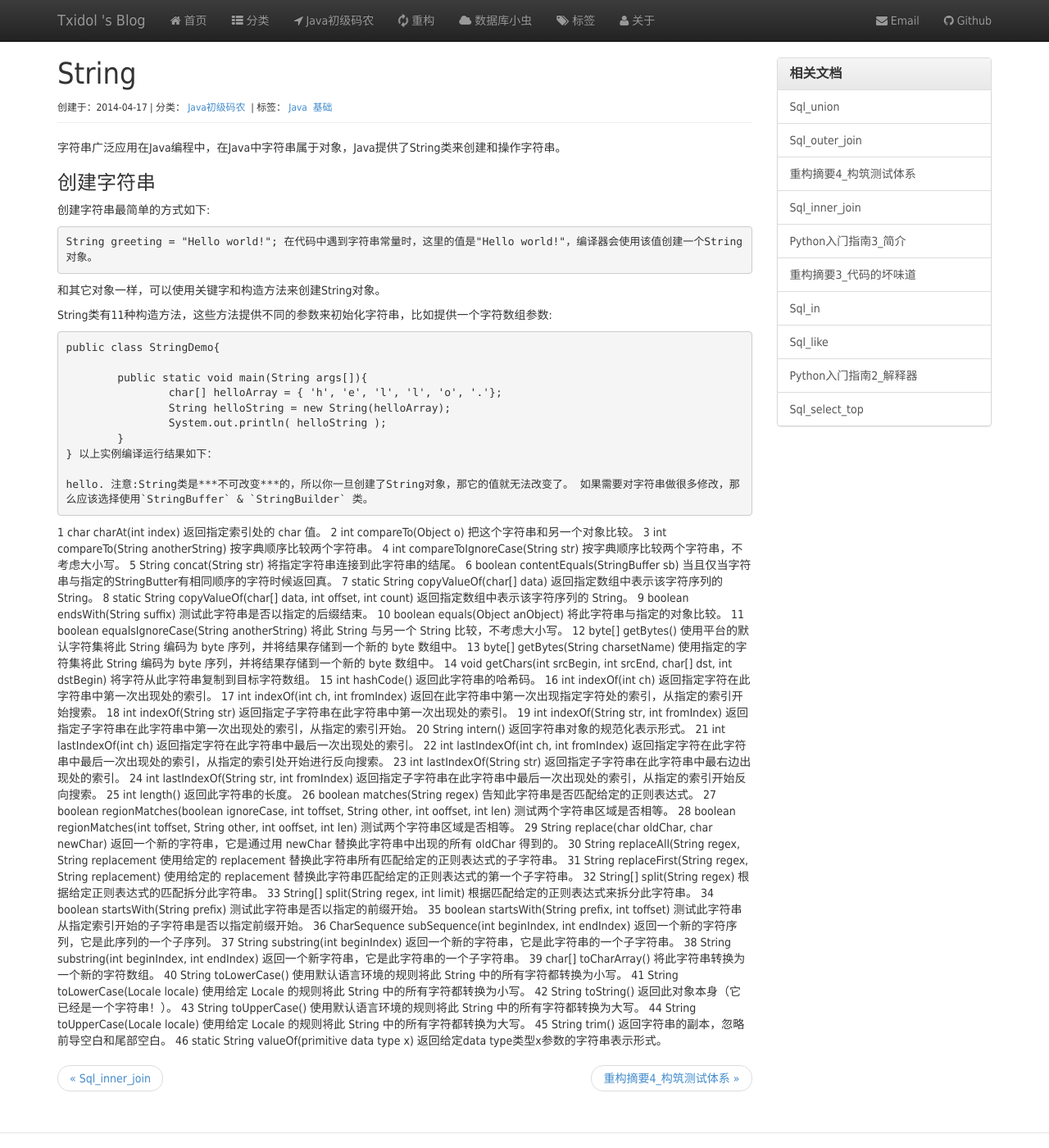
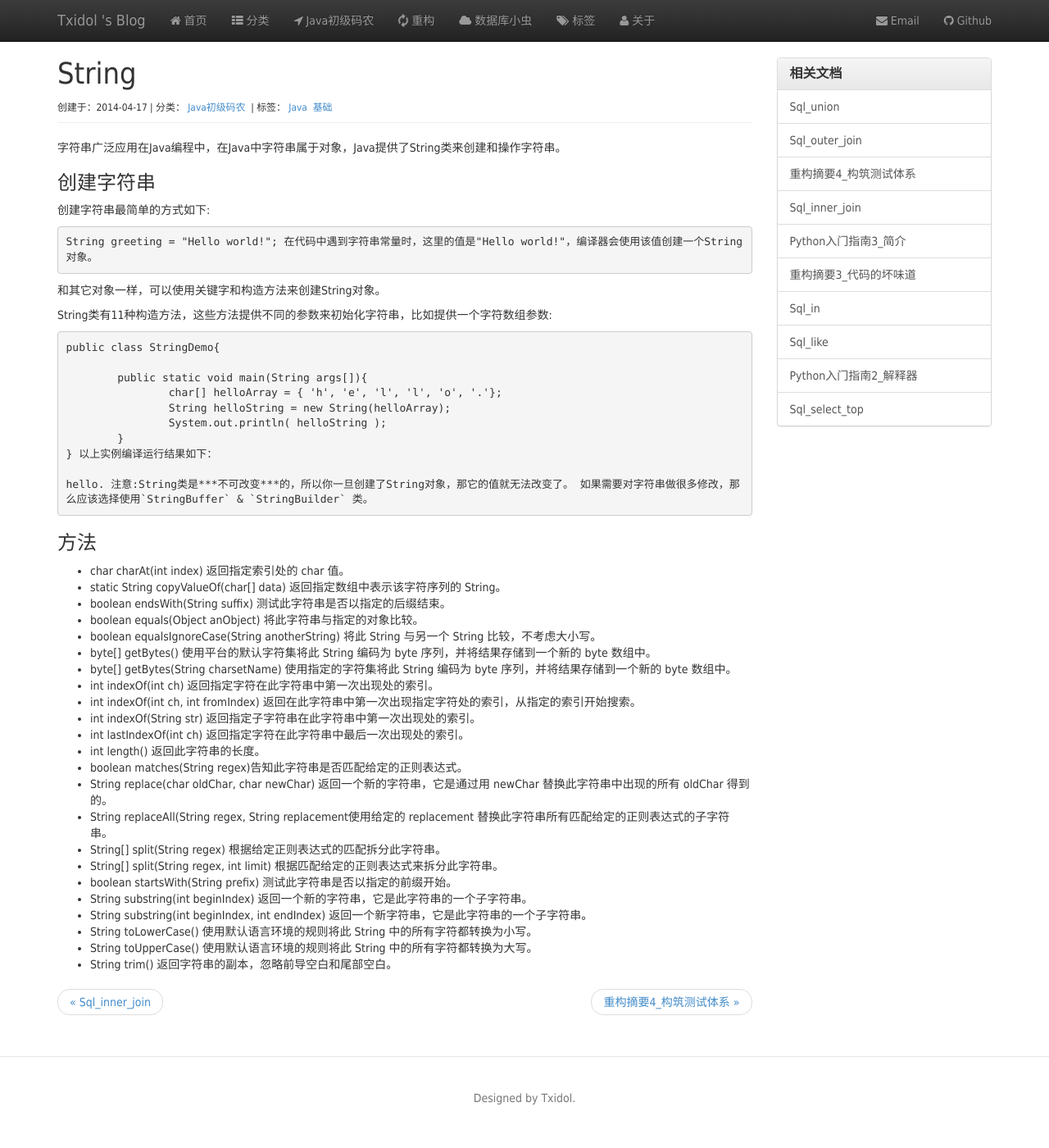
Before and after one commit to txidol/txidol.github.io, a Jekyll site: the page built from Java初级码农/_posts/2014-04-17-String.md, in a window 1280 px wide and 1400 px high. Shown: the whole window at 82% size. Built offline with Jekyll 4.4.1, drawn with Linux system fonts in a browser that asks for light colours; nearby versions of some CDN libraries; Markdown is read by kramdown in place of the engine named in the settings.

Commit message:
mod string

```diff
--- a/Java初级码农/_posts/2014-04-17-String.md
+++ b/Java初级码农/_posts/2014-04-17-String.md
@@ -29,95 +29,27 @@ String类有11种构造方法，这些方法提供不同的参数来初始化字
 	hello.
 注意:String类是***不可改变***的，所以你一旦创建了String对象，那它的值就无法改变了。 如果需要对字符串做很多修改，那么应该选择使用`StringBuffer` & `StringBuilder` 类。
 
-1	 char charAt(int index)
-返回指定索引处的 char 值。
-2	 int compareTo(Object o)
-把这个字符串和另一个对象比较。
-3	 int compareTo(String anotherString)
-按字典顺序比较两个字符串。
-4	 int compareToIgnoreCase(String str)
-按字典顺序比较两个字符串，不考虑大小写。
-5	 String concat(String str)
-将指定字符串连接到此字符串的结尾。
-6	 boolean contentEquals(StringBuffer sb)
-当且仅当字符串与指定的StringButter有相同顺序的字符时候返回真。
-7	 static String copyValueOf(char[] data)
-返回指定数组中表示该字符序列的 String。
-8	 static String copyValueOf(char[] data, int offset, int count)
-返回指定数组中表示该字符序列的 String。
-9	 boolean endsWith(String suffix)
-测试此字符串是否以指定的后缀结束。
-10	 boolean equals(Object anObject)
-将此字符串与指定的对象比较。
-11	 boolean equalsIgnoreCase(String anotherString)
-将此 String 与另一个 String 比较，不考虑大小写。
-12	 byte[] getBytes()
- 使用平台的默认字符集将此 String 编码为 byte 序列，并将结果存储到一个新的 byte 数组中。
-13	 byte[] getBytes(String charsetName)
-使用指定的字符集将此 String 编码为 byte 序列，并将结果存储到一个新的 byte 数组中。
-14	 void getChars(int srcBegin, int srcEnd, char[] dst, int dstBegin)
-将字符从此字符串复制到目标字符数组。
-15	 int hashCode()
-返回此字符串的哈希码。
-16	 int indexOf(int ch)
-返回指定字符在此字符串中第一次出现处的索引。
-17	 int indexOf(int ch, int fromIndex)
-返回在此字符串中第一次出现指定字符处的索引，从指定的索引开始搜索。
-18	 int indexOf(String str)
- 返回指定子字符串在此字符串中第一次出现处的索引。
-19	 int indexOf(String str, int fromIndex)
-返回指定子字符串在此字符串中第一次出现处的索引，从指定的索引开始。
-20	 String intern()
- 返回字符串对象的规范化表示形式。
-21	 int lastIndexOf(int ch)
- 返回指定字符在此字符串中最后一次出现处的索引。
-22	 int lastIndexOf(int ch, int fromIndex)
-返回指定字符在此字符串中最后一次出现处的索引，从指定的索引处开始进行反向搜索。
-23	 int lastIndexOf(String str)
-返回指定子字符串在此字符串中最右边出现处的索引。
-24	 int lastIndexOf(String str, int fromIndex)
- 返回指定子字符串在此字符串中最后一次出现处的索引，从指定的索引开始反向搜索。
-25	 int length()
-返回此字符串的长度。
-26	 boolean matches(String regex)
-告知此字符串是否匹配给定的正则表达式。
-27	 boolean regionMatches(boolean ignoreCase, int toffset, String other, int ooffset, int len)
-测试两个字符串区域是否相等。
-28	 boolean regionMatches(int toffset, String other, int ooffset, int len)
-测试两个字符串区域是否相等。
-29	 String replace(char oldChar, char newChar)
-返回一个新的字符串，它是通过用 newChar 替换此字符串中出现的所有 oldChar 得到的。
-30	 String replaceAll(String regex, String replacement
-使用给定的 replacement 替换此字符串所有匹配给定的正则表达式的子字符串。
-31	 String replaceFirst(String regex, String replacement)
- 使用给定的 replacement 替换此字符串匹配给定的正则表达式的第一个子字符串。
-32	 String[] split(String regex)
-根据给定正则表达式的匹配拆分此字符串。
-33	 String[] split(String regex, int limit)
-根据匹配给定的正则表达式来拆分此字符串。
-34	 boolean startsWith(String prefix)
-测试此字符串是否以指定的前缀开始。
-35	 boolean startsWith(String prefix, int toffset)
-测试此字符串从指定索引开始的子字符串是否以指定前缀开始。
-36	 CharSequence subSequence(int beginIndex, int endIndex)
- 返回一个新的字符序列，它是此序列的一个子序列。
-37	 String substring(int beginIndex)
-返回一个新的字符串，它是此字符串的一个子字符串。
-38	 String substring(int beginIndex, int endIndex)
-返回一个新字符串，它是此字符串的一个子字符串。
-39	 char[] toCharArray()
-将此字符串转换为一个新的字符数组。
-40	 String toLowerCase()
-使用默认语言环境的规则将此 String 中的所有字符都转换为小写。
-41	 String toLowerCase(Locale locale)
- 使用给定 Locale 的规则将此 String 中的所有字符都转换为小写。
-42	 String toString()
- 返回此对象本身（它已经是一个字符串！）。
-43	 String toUpperCase()
-使用默认语言环境的规则将此 String 中的所有字符都转换为大写。
-44	 String toUpperCase(Locale locale)
-使用给定 Locale 的规则将此 String 中的所有字符都转换为大写。
-45	 String trim()
-返回字符串的副本，忽略前导空白和尾部空白。
-46	 static String valueOf(primitive data type x)
-返回给定data type类型x参数的字符串表示形式。
+###方法
+- char charAt(int index)  返回指定索引处的 char 值。
+- static String copyValueOf(char[] data) 返回指定数组中表示该字符序列的 String。
+- boolean endsWith(String suffix) 测试此字符串是否以指定的后缀结束。
+- boolean equals(Object anObject) 将此字符串与指定的对象比较。
+- boolean equalsIgnoreCase(String anotherString) 将此 String 与另一个 String 比较，不考虑大小写。
+- byte[] getBytes() 使用平台的默认字符集将此 String 编码为 byte 序列，并将结果存储到一个新的 byte 数组中。
+- byte[] getBytes(String charsetName) 使用指定的字符集将此 String 编码为 byte 序列，并将结果存储到一个新的 byte 数组中。
+- int indexOf(int ch) 返回指定字符在此字符串中第一次出现处的索引。
+- int indexOf(int ch, int fromIndex) 返回在此字符串中第一次出现指定字符处的索引，从指定的索引开始搜索。
+- int indexOf(String str) 返回指定子字符串在此字符串中第一次出现处的索引。
+- int lastIndexOf(int ch) 返回指定字符在此字符串中最后一次出现处的索引。
+- int length() 返回此字符串的长度。
+- boolean matches(String regex)告知此字符串是否匹配给定的正则表达式。
+- String replace(char oldChar, char newChar) 返回一个新的字符串，它是通过用 newChar 替换此字符串中出现的所有 oldChar 得到的。
+- String replaceAll(String regex, String replacement使用给定的 replacement 替换此字符串所有匹配给定的正则表达式的子字符串。
+- String[] split(String regex) 根据给定正则表达式的匹配拆分此字符串。
+- String[] split(String regex, int limit) 根据匹配给定的正则表达式来拆分此字符串。
+- boolean startsWith(String prefix) 测试此字符串是否以指定的前缀开始。
+- String substring(int beginIndex) 返回一个新的字符串，它是此字符串的一个子字符串。
+- String substring(int beginIndex, int endIndex) 返回一个新字符串，它是此字符串的一个子字符串。
+- String toLowerCase() 使用默认语言环境的规则将此 String 中的所有字符都转换为小写。
+- String toUpperCase() 使用默认语言环境的规则将此 String 中的所有字符都转换为大写。
+- String trim() 返回字符串的副本，忽略前导空白和尾部空白。
```
